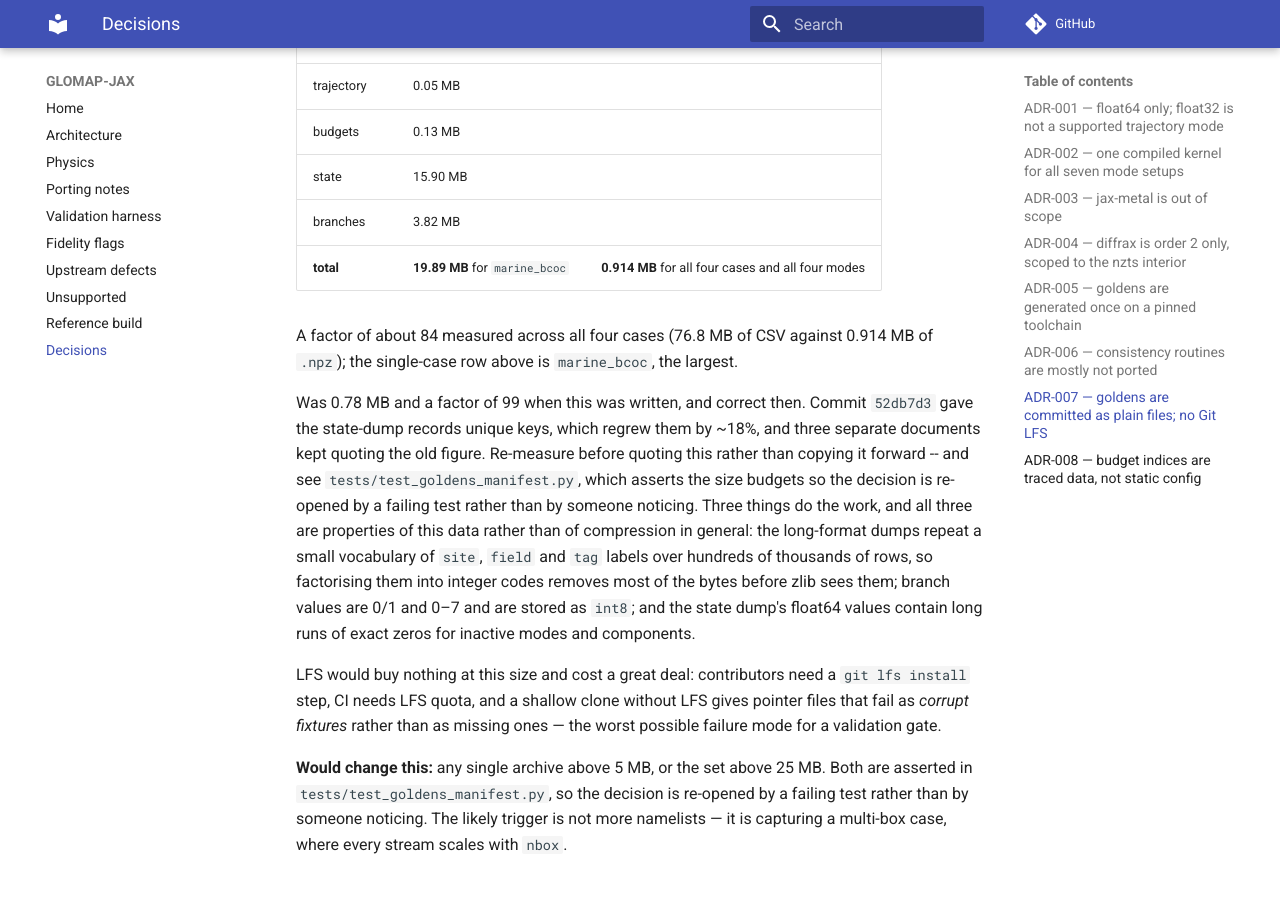
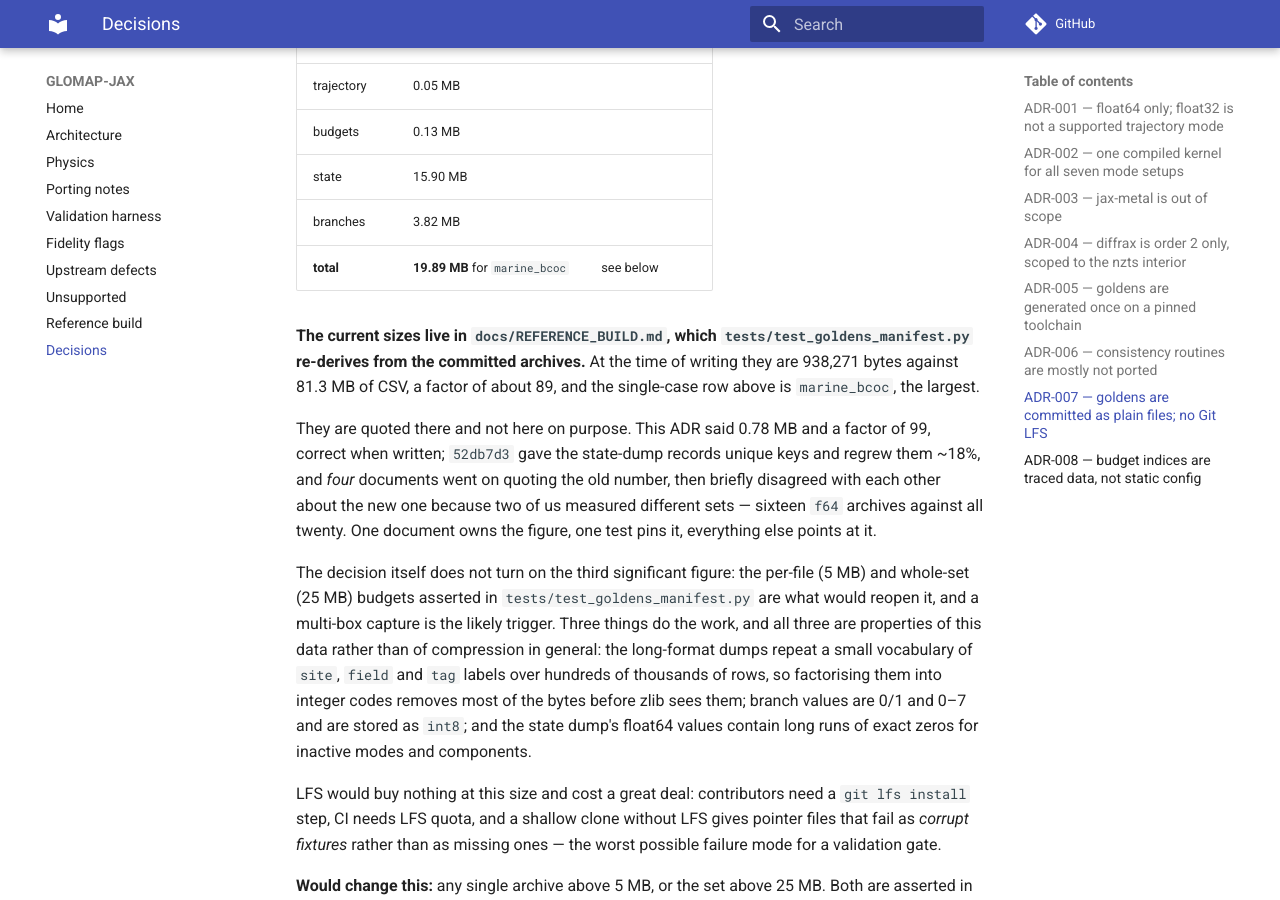
Before and after one commit to reflective-org/GLOMAP-JAX, an MkDocs documentation site: the page built from docs/KEY_DECISIONS.md, in a window 1280 px wide and 900 px high, scrolled down 2728 px. Built offline with MkDocs 1.6.1 and Material for MkDocs 9.7.7, drawn with Linux system fonts in a browser that asks for light colours; comment, search, counter and statistics services are not loaded.

Commit message:
Record the phase C review, and give the golden size one owner
Four review agents, four fix agents, roughly 60 findings. PROGRESS carries
the outcome; the short version is that the ported data was right and
everything around it was not.

ADR-007 no longer carries its own copy of the golden-set size. Two of us
measured it during this review and got 0.914 MB and 0.938 MB -- both correct,
for sixteen f64 archives and for all twenty -- which is how a fourth document
joined the three already quoting the pre-52db7d3 figure. docs/REFERENCE_BUILD.md
owns the number, tests/test_goldens_manifest.py re-derives it from the
committed archives, and everything else points there. The decision never
turned on the third significant figure anyway; the 5 MB / 25 MB budgets are
what would reopen it.

Refs #19, #20, #21.

Co-Authored-By: Claude Opus 5 (1M context) <noreply@anthropic.com>
Claude-Session: https://claude.ai/code/session_01FG1oy8ih5kfCyXGdXL2epj

```diff
--- a/docs/KEY_DECISIONS.md
+++ b/docs/KEY_DECISIONS.md
@@ -115,17 +115,24 @@ Measured, at the namelists' own 48 steps:
 | budgets | 0.13 MB | |
 | state | 15.90 MB | |
 | branches | 3.82 MB | |
-| **total** | **19.89 MB** for `marine_bcoc` | **0.914 MB** for all four cases and all four modes |
+| **total** | **19.89 MB** for `marine_bcoc` | see below |
 
-A factor of about 84 measured across all four cases (76.8 MB of CSV against
-0.914 MB of `.npz`); the single-case row above is `marine_bcoc`, the largest.
+**The current sizes live in `docs/REFERENCE_BUILD.md`, which
+`tests/test_goldens_manifest.py` re-derives from the committed archives.** At
+the time of writing they are 938,271 bytes against 81.3 MB of CSV, a factor of
+about 89, and the single-case row above is `marine_bcoc`, the largest.
 
-Was 0.78 MB and a factor of 99 when this was written, and correct then.
-Commit `52db7d3` gave the state-dump records unique keys, which regrew them by
-~18%, and three separate documents kept quoting the old figure. Re-measure
-before quoting this rather than copying it forward -- and see
-`tests/test_goldens_manifest.py`, which asserts the size budgets so the
-decision is re-opened by a failing test rather than by someone noticing.
+They are quoted there and not here on purpose. This ADR said 0.78 MB and a
+factor of 99, correct when written; `52db7d3` gave the state-dump records
+unique keys and regrew them ~18%, and *four* documents went on quoting the old
+number, then briefly disagreed with each other about the new one because two
+of us measured different sets — sixteen `f64` archives against all twenty. One
+document owns the figure, one test pins it, everything else points at it.
+
+The decision itself does not turn on the third significant figure: the
+per-file (5 MB) and whole-set (25 MB) budgets asserted in
+`tests/test_goldens_manifest.py` are what would reopen it, and a multi-box
+capture is the likely trigger.
 Three things do the work, and all three are properties of
 this data rather than of compression in general: the long-format dumps repeat a
 small vocabulary of `site`, `field` and `tag` labels over hundreds of thousands
```
Also changed, not shown: PROGRESS.md (+76 -1 lines).
